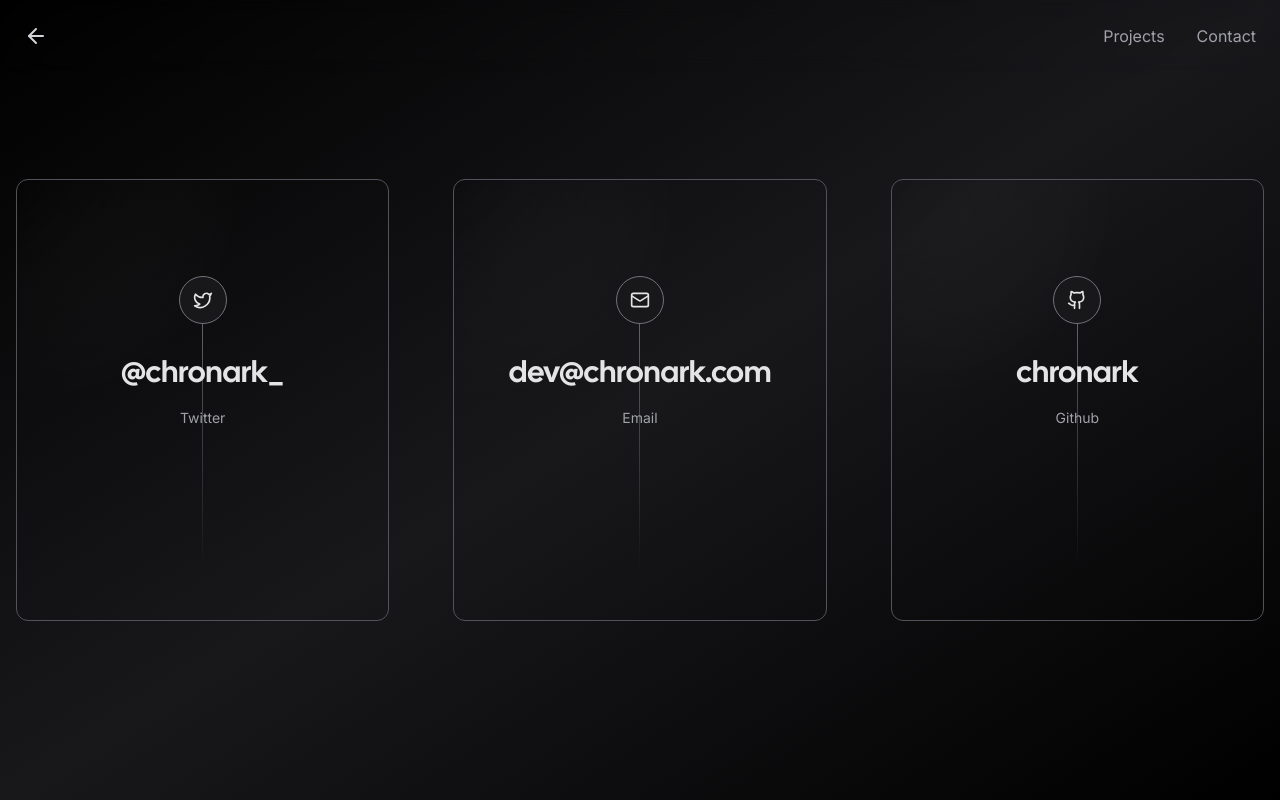
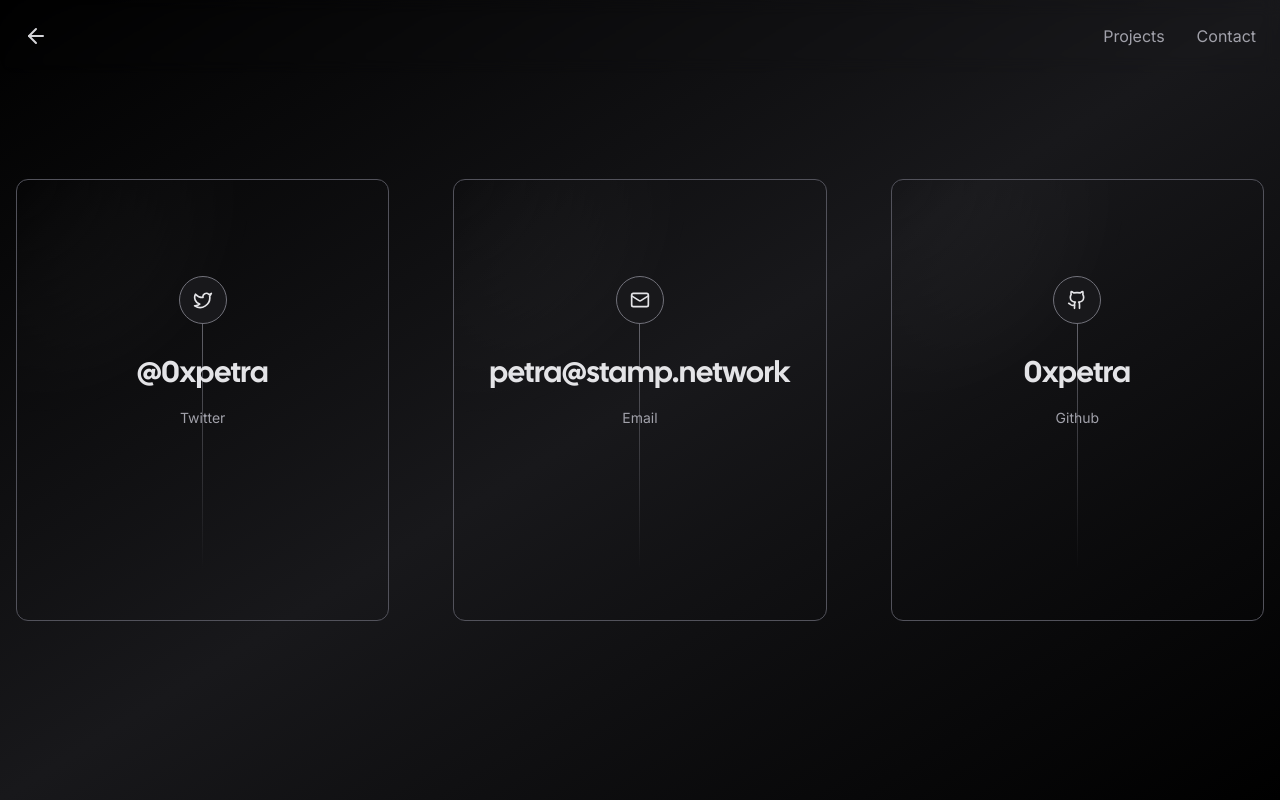
Before and after one commit to circle-dot/stamp-landing, a Next.js app: page /contact in a window 1280 px wide. Built offline with nearby package versions, Linux system fonts and the light colour scheme; no server answers; what tailwindcss-debug-screens would draw is missing.

Commit message:
🚀 RELEASE: contact info

```diff
--- a/app/contact/page.tsx
+++ b/app/contact/page.tsx
@@ -7,21 +7,21 @@ import { Card } from "../components/card";
 const socials = [
 	{
 		icon: <Twitter size={20} />,
-		href: "https://twitter.com/chronark_",
+		href: "https://twitter.com/0xpetra",
 		label: "Twitter",
-		handle: "@chronark_",
+		handle: "@0xpetra",
 	},
 	{
 		icon: <Mail size={20} />,
-		href: "mailto:dev@chronark.com",
+		href: "mailto:petra@stamp.network",
 		label: "Email",
-		handle: "dev@chronark.com",
+		handle: "petra@stamp.network",
 	},
 	{
 		icon: <Github size={20} />,
-		href: "https://github.com/chronark",
+		href: "https://github.com/0xpetra",
 		label: "Github",
-		handle: "chronark",
+		handle: "0xpetra",
 	},
 ];
 
--- a/app/layout.tsx
+++ b/app/layout.tsx
@@ -38,7 +38,7 @@ export const metadata: Metadata = {
 		},
 	},
 	twitter: {
-		title: "Chronark",
+		title: "0xpetra",
 		card: "summary_large_image",
 	},
 	icons: {
```
Also changed, not shown: 1 other file (tests, documents, lock files or other folders).
